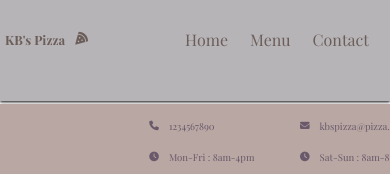
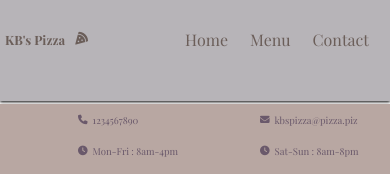
Before and after one commit to KlaudiuszB5528/Restaurant-Page, a plain HTML site: page index.html in a window 390 px wide. Both pictures are taken after a click on the button "Contact". Shown: the top 174 px of the page. Drawn offline with nearby package versions, Linux system fonts and the light colour scheme.

Commit message:
media contact page fix

```diff
--- a/style.css
+++ b/style.css
@@ -241,15 +241,18 @@ footer {
     grid-template-columns: 1fr;
   }
 
+  .contact div:first-child {
+    padding-right: 2.5rem;
+  }
+
   .contact span {
     font-weight: normal;
-    flex-basis: 40%;
+    flex-basis: 35%;
     font-size: 0.6rem;
-    gap: 10px;
   }
 }
 
-@media (max-width: 400px) {
+@media (max-width: 430px) {
   nav {
     padding-top: 20px;
   }
@@ -263,4 +266,18 @@ footer {
   nav ul {
     gap: 0;
   }
+
+  .contact div:first-child {
+    height: 100%;
+    width: 100%;
+    justify-content: center;
+    align-items: center;
+    padding-right: 2.5rem;
+  }
 }
+
+@media (max-width: 350px) {
+  .contact div:first-child {
+    padding-right: 8.5rem;
+  }
+}
```
